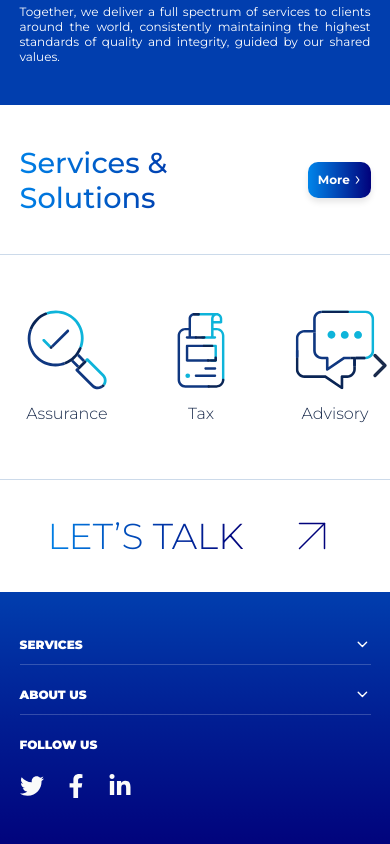
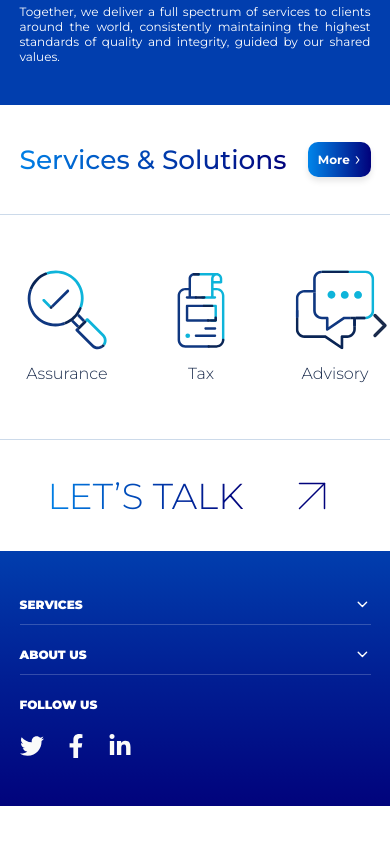
Before and after one commit to Muhammadsuleman31/axs-bridge, a Next.js app: page / in a window 390 px wide. Shown: the part 891-1735 px from the top of the page. After the commit the page ends 1697 px from the top, so only its background shows below. Built offline with nearby package versions, Linux system fonts and the light colour scheme.

Commit message:
contact form and font

```diff
--- a/app/page.module.css
+++ b/app/page.module.css
@@ -220,7 +220,7 @@
   }
 
   .servicesheading h1{
-    font-size: 2.4rem !important;
+    font-size: 2.2rem !important;
 }
 
   .servicesheading{
```
